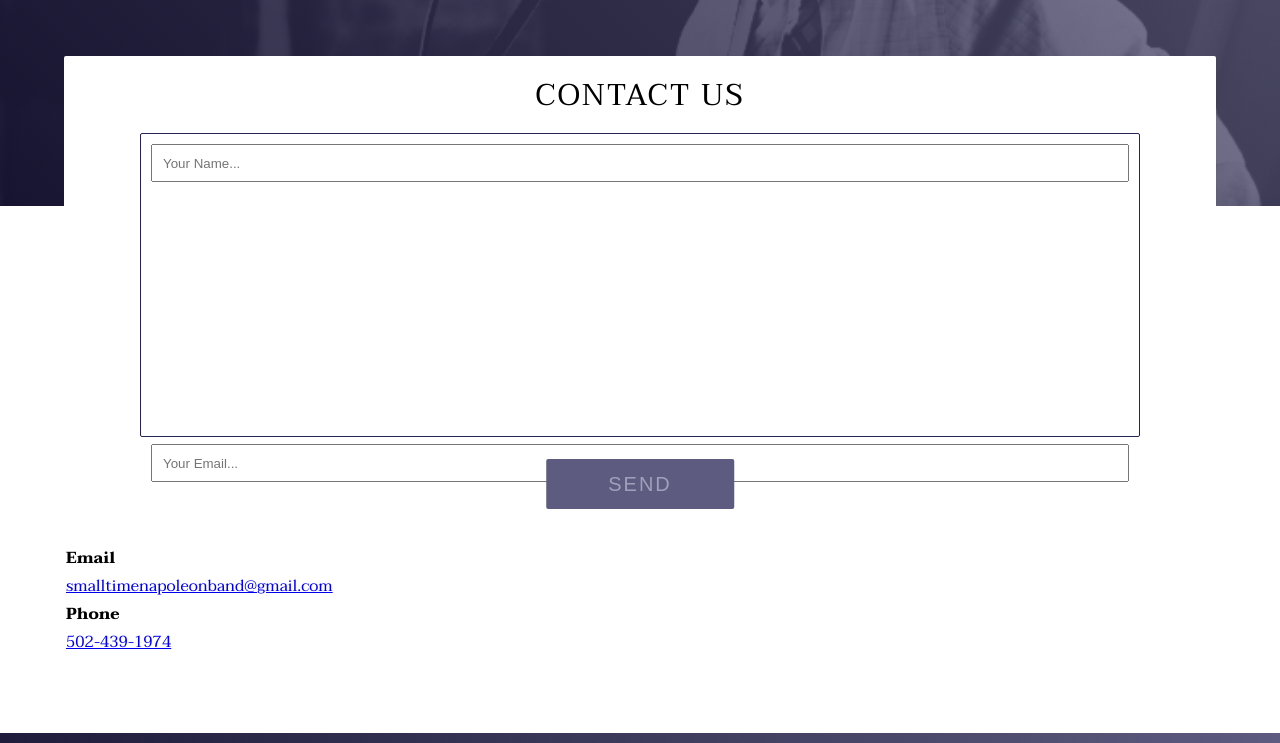
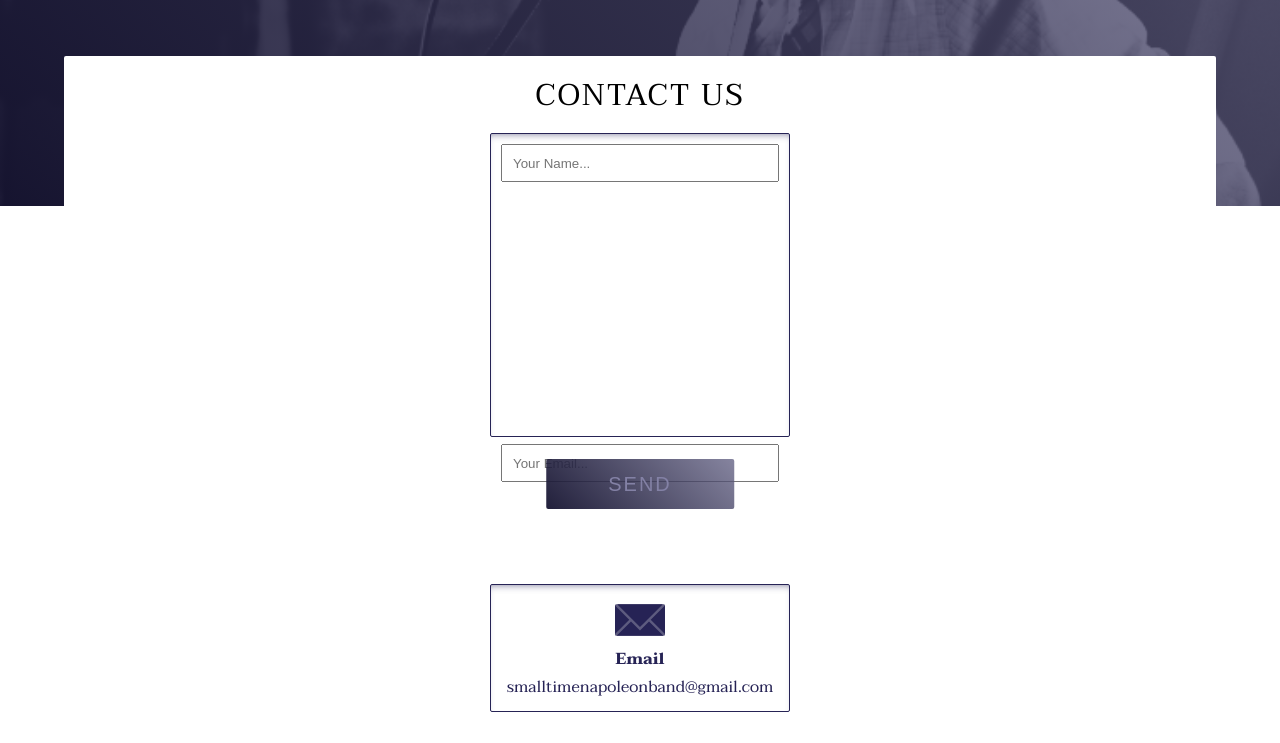
Before and after one commit to harrypotter518/small-time-napoleon, a React (Create React App) app: page / in a window 1280 px wide. Shown: the part 6680-7423 px from the top of the page. Built offline with nearby package versions, Linux system fonts and the light colour scheme.

Commit message:
some touch events added (unsure). contact form finished(?)

```diff
--- a/public/index.html
+++ b/public/index.html
@@ -45,7 +45,7 @@
       You need to enable JavaScript to run this app.
     </noscript>
 
-    <form name="contact" netlify netlify-honeypot="bot-field" action="../success.html" hidden>
+    <form name="contact" netlify netlify-honeypot="bot-field" hidden>
       <input name="bot-field" type="text" />
       <input name="contactName" type="text" />
       <input name="contactUser" type="email" />
--- a/src/App.css
+++ b/src/App.css
@@ -375,10 +375,11 @@ button {
       letter-spacing: 2px;
       text-align: center; }
     .contact .form form {
-      width: 95%;
-      margin: 0 auto 35px; }
+      width: 300px;
+      margin: 0 auto 75px; }
       .contact .form form .inputs {
         border: 1px #262355 solid;
+        box-shadow: inset 0px 5px 8px -6px rgba(38, 35, 85, 0.75);
         border-radius: 2px;
         padding: 10px;
         margin: 0 auto;
@@ -389,6 +390,8 @@ button {
         max-height: 500px;
         max-width: 1000px;
         transition: all 0.5s cubic-bezier(0.36, -0.32, 0.23, 1.17); }
+        .contact .form form .inputs:hover {
+          box-shadow: 0px 5px 8px -6px rgba(38, 35, 85, 0.75); }
         .contact .form form .inputs.sent {
           overflow: hidden;
           max-height: 0;
@@ -403,7 +406,7 @@ button {
         height: 112.5px;
         padding: 10px; }
       .contact .form form .contact-button {
-        background: #7269ff;
+        background: #5b54cc;
         position: relative;
         width: 187.5px;
         height: 50px;
@@ -415,14 +418,44 @@ button {
         left: 50%;
         transform: translateX(-50%); }
         .contact .form form .contact-button.disabled {
-          color: #a19fba;
-          background: #5d5b7f;
+          color: #8381a5;
+          background: linear-gradient(45deg, rgba(22, 20, 49, 0.95), rgba(93, 91, 127, 0.75));
           pointer-events: none; }
         .contact .form form .contact-button.btn-sent {
-          color: white; }
-    .contact .form h4 {
-      padding: 0;
-      margin: 0; }
+          color: white;
+          background: linear-gradient(45deg, rgba(22, 20, 49, 0.95), rgba(93, 91, 127, 0.75)); }
+    .contact .form a {
+      text-decoration: none;
+      color: #262355;
+      transition: .5s all ease; }
+      .contact .form a:hover {
+        color: #5b54cc; }
+        .contact .form a:hover svg #background {
+          fill: #5b54cc; }
+    .contact .form .icon-set {
+      margin: 35px auto;
+      border: 1px solid #262355;
+      padding: 10px 0;
+      border-radius: 2px;
+      width: 300px;
+      box-shadow: inset 0px 5px 8px -6px rgba(38, 35, 85, 0.75); }
+      .contact .form .icon-set:hover {
+        box-shadow: 0px 5px 8px -6px rgba(38, 35, 85, 0.75); }
+      .contact .form .icon-set a {
+        display: block; }
+      .contact .form .icon-set svg {
+        max-width: 50px;
+        max-height: 50px;
+        display: block;
+        margin: 0 auto; }
+        .contact .form .icon-set svg #background {
+          fill: #5d5b7f; }
+        .contact .form .icon-set svg #phone, .contact .form .icon-set svg #envelope {
+          fill: #262355; }
+      .contact .form .icon-set h4, .contact .form .icon-set p {
+        text-align: center;
+        margin: 0;
+        padding: 0; }
 
 .footer {
   background: linear-gradient(45deg, #161431, #5d5b7f); }
--- a/src/App.js
+++ b/src/App.js
@@ -49,6 +49,8 @@ export default class App extends Component {
     this.handleContactChange = this.handleContactChange.bind(this)
     this.updateContactButton = this.updateContactButton.bind(this)
     this.submitContactForm = this.submitContactForm.bind(this)
+    this.touchStart = this.touchStart.bind(this)
+    this.touchEnd = this.touchEnd.bind(this)
   }
 
   //NAV
@@ -189,6 +191,14 @@ export default class App extends Component {
     e.preventDefault()
   }
 
+  // not so sure about these touch events
+  touchStart(e) {
+    console.log('touchStarted')
+  }
+  touchEnd(e) {
+    console.log('touchEnded')
+  }
+
   componentDidMount() {
     // advance quote every 10sec
     setInterval(() => {
@@ -250,7 +260,9 @@ export default class App extends Component {
           updateContactButton={this.updateContactButton}
           contactButtonMessage={contactButtonMessage}
           contactSent={contactSent}
-          clicked={clicked} />
+          clicked={clicked}
+          touchStart={this.touchStart}
+          touchEnd={this.touchEnd} />
 
         <Footer />
 
--- /dev/null
+++ b/src/assets/MailIcon.js
@@ -0,0 +1,15 @@
+import React from 'react'
+
+const MailIcon = () => {
+  return(
+    <svg xmlns="http://www.w3.org/2000/svg" width="568.85" height="360.271" viewBox="75.625 179.868 568.85 360.271">
+      <path id="background" fill="#23718C" d="M644.475 525.104c0 8.303-6.732 15.035-15.035 15.035H90.66c-8.304 0-15.035-6.732-15.035-15.035V194.903c0-8.304 6.731-15.035 15.035-15.035h538.779c8.303 0 15.035 6.731 15.035 15.035v330.201z"/>
+      <g id="envelope" fill="#8ABFCD">
+        <path  d="M360.054 439.51L100.415 179.868h519.271zm-122.025-82.939L75.625 518.965V200.014c0-1.792.233-3.527.673-5.174l161.731 161.731z"/>
+        <path d="M462.532 376.108l163.921 163.92c-.698.078-1.405.111-2.122.111H95.782c-.718 0-1.426-.033-2.133-.111l163.919-163.92 102.489 102.487 102.475-102.487zm181.943-176.094v318.95L482.081 356.57 643.8 194.84c.443 1.647.675 3.384.675 5.174z"/>
+      </g>
+    </svg>
+  )
+}
+
+export default MailIcon
--- /dev/null
+++ b/src/assets/PhoneIcon.js
@@ -0,0 +1,13 @@
+import React from 'react'
+
+const PhoneIcon = () => {
+  return(
+    <svg xmlns="http://www.w3.org/2000/svg" width="319.039" height="568.851" viewBox="200.53 78.646 319.039 568.851">
+      <path id="background" fill="#022A33" d="M205.5 116.5v484l154.55 41 155.45-57.575V116.5z"/>
+      {/* <path id="highlight" fill="#23718C" d="M209.53 513.158V126.29h254.487zM510.568 295.38v288.545H320.761z"/> */}
+      <path id="phone" fill="#8ABFCD" d="M491.278 78.646H228.837c-15.63 0-28.307 12.818-28.307 28.62v511.593c0 15.804 12.677 28.638 28.307 28.638h262.442c15.629 0 28.29-12.833 28.29-28.638V107.265c0-15.801-12.662-28.619-28.291-28.619zm-131.23 555.309c-11.073 0-20.058-8.984-20.058-20.058 0-11.092 8.985-20.076 20.058-20.076 11.091 0 20.077 8.984 20.077 20.076 0 11.074-8.985 20.058-20.077 20.058zm150.52-50.03H209.53V126.29h301.037l.001 457.635z"/>
+    </svg>
+  )
+}
+
+export default PhoneIcon
--- a/src/components/Contact.js
+++ b/src/components/Contact.js
@@ -3,6 +3,8 @@ import React, {Component} from 'react'
 // import GoogleForm from './GoogleForm'
 
 import backgroundImage from '../assets/photoSection/jeffSings.jpg'
+import PhoneIcon from '../assets/PhoneIcon';
+import MailIcon from '../assets/MailIcon';
 
 const backgroundStyle = {
   background: 'url(' + backgroundImage + ') #262355',
@@ -11,9 +13,7 @@ const backgroundStyle = {
   backgroundSize: 'cover',
 }
 
-
 export default class Contact extends Component {
-
 
 
   render() {
@@ -28,6 +28,9 @@ export default class Contact extends Component {
       contactButtonMessage,
       contactSent,
       clicked,
+      // what's up with these touch events?
+      touchStart,
+      touchEnd,
     } = this.props
 
     return(
@@ -54,10 +57,22 @@ export default class Contact extends Component {
             <button className={`contact-button ${clicked ? 'disabled': ''} ${contactSent ? 'btn-sent' : ''}`} type="submit" name="submitButton">{contactButtonMessage}</button>
           </form>
 
-          <h4>Email</h4>
-          <a href="mailto:smalltimenapoleonband@gmail.com?Subject=Hello%20amazing%20band%20I%20love">smalltimenapoleonband@gmail.com</a>
-          <h4>Phone</h4>
-          <a href="#contact">502-439-1974</a>
+          {/* touch events on link populated througout the app on its own? */}
+          <a href="mailto:smalltimenapoleonband@gmail.com?Subject=Hello%20amazing%20band%20I%20love" onTouchStart={touchStart} onTouchEnd={touchEnd} >
+            <div className="icon-set">
+              <MailIcon />
+              <h4>Email</h4>
+              <p>smalltimenapoleonband@gmail.com</p>
+            </div>
+          </a>
+
+          <a href="#contact">
+            <div className="icon-set">
+              <PhoneIcon />
+              <h4>Phone</h4>
+              <p>502-439-1974</p>
+            </div>
+          </a>
 
 
         </div>
--- a/src/sass/_basic.sass
+++ b/src/sass/_basic.sass
@@ -17,7 +17,7 @@ button
 
 .darken
   // position: absolute
-  background: linear-gradient(45deg,darken(rgba($monoPrimary,.95),10%),rgba($monoFourth,.75))
+  background: $slantGrade
   width: 100%
   height: 100%
 
--- a/src/sass/_contact.sass
+++ b/src/sass/_contact.sass
@@ -22,13 +22,12 @@
       text-align: center
 
     form
-      width: 95%
-      margin: 0 auto 35px
-
-
+      width: 300px
+      margin: 0 auto 75px
 
       .inputs
         border: 1px $monoPrimary solid
+        box-shadow: inset $shadow
         border-radius: 2px
         padding: 10px
         margin: 0 auto
@@ -39,6 +38,8 @@
         max-height: 500px
         max-width: 1000px
         transition: all .5s cubic-bezier(0.36,-0.32, 0.23, 1.17)
+        &:hover
+          box-shadow: $shadow
         &.sent
           overflow: hidden
           max-height: 0
@@ -58,14 +59,49 @@
         padding: 10px
 
       .contact-button
-        +button($monoThird)
+        +button($monoFifth)
         &.disabled
-          color: lighten($monoFourth, 25%)
-          background: $monoFourth
+          color: lighten($monoFourth, 15%)
+          background: $slantGrade
           pointer-events: none
         &.btn-sent
           color: white
+          background: $slantGrade
 
-    h4
-      padding: 0
-      margin: 0
+    a
+      text-decoration: none
+      color: $monoPrimary
+      transition: .5s all ease
+      &:hover
+        color: $monoFifth
+        svg
+          #background
+            fill: $monoFifth
+
+    .icon-set
+      margin: 35px auto
+      border: 1px solid $monoPrimary
+      padding: 10px 0
+      border-radius: 2px
+      width: 300px
+      box-shadow: inset $shadow
+      &:hover
+        box-shadow: $shadow
+      a
+        display: block
+
+      svg
+        max-width: 50px
+        max-height: 50px
+        display: block
+        margin: 0 auto
+
+        #background
+          fill: $monoFourth
+        #phone, #envelope
+          fill: $monoPrimary
+
+      h4, p
+        text-align: center
+        margin: 0
+        padding: 0
--- a/src/sass/_variables.sass
+++ b/src/sass/_variables.sass
@@ -13,6 +13,12 @@ $monoSecondary: #BAB5FF
 $monoThird: #7269ff
 $monoFourth: #5d5b7f
 $monoFifth: #5b54cc
+
+// gradient
+$slantGrade: linear-gradient(45deg,darken(rgba($monoPrimary,.95),10%),rgba($monoFourth,.75))
+
+// box-shadow
+$shadow: 0px 5px 8px -6px rgba($monoPrimary, .75)
 
 // social and streaming icons
 =icon-spread($height)
```
